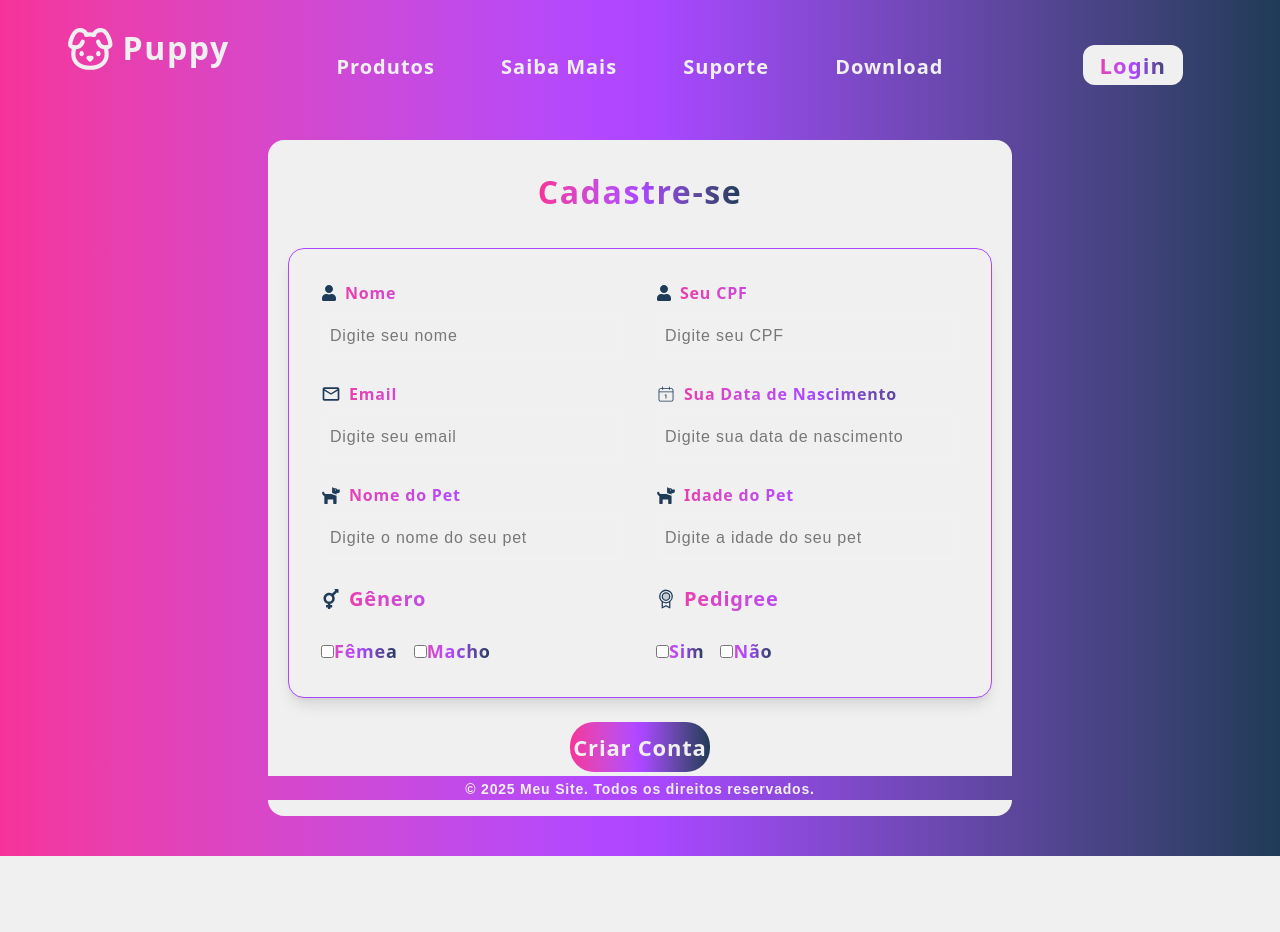
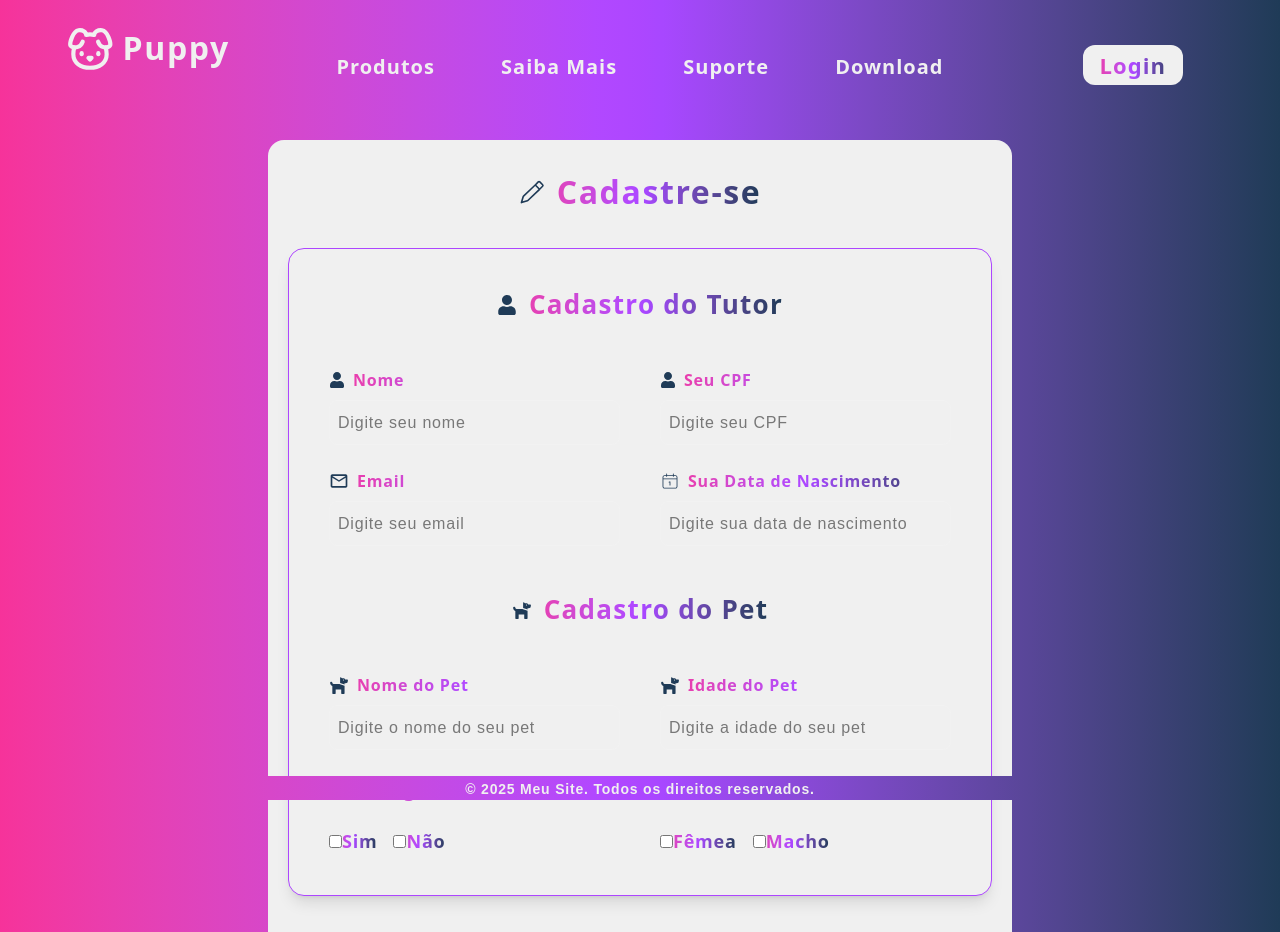
Before and after one commit to thalyssonmota/fiote, a Next.js app: page /register in a window 1280 px wide. Shown: the top 932 px of the page. Before the commit the page ends 856 px from the top, so only its background shows below. Built offline with nearby package versions, Linux system fonts and the light colour scheme.

Commit message:
pagina de cadastro

```diff
--- a/src/pages/index.jsx
+++ b/src/pages/index.jsx
@@ -8,8 +8,8 @@ export default function Home() {
         <div className="w-full flex flex-col gap-10 justify-center items-center">
           <h1 className="text-[55px] bg-gradient-to-r from-pink-500 via-purple-500 to-[#1f3b57] bg-clip-text text-transparent font-bold font-sans pb-6">ENCONTRE O PAR IDEAL PARA SEU DOGUINHO</h1>
           <button
-          onClick={() => window.location.href = "/register"}
-          className="bg-gradient-to-r from-pink-500 via-purple-500 to-[#1f3b57] text-[22px] font-bold text-[#f0f0f0] cursor-pointer px-1 py-1 rounded-3xl w-[160px] h-[60px] transition-all duration-300 hover:scale-120">
+            onClick={() => window.location.href = "/register"}
+            className="bg-gradient-to-r from-pink-500 via-purple-500 to-[#1f3b57] text-[22px] font-bold text-[#f0f0f0] cursor-pointer px-1 py-1 rounded-3xl w-[160px] h-[60px] transition-all duration-300 hover:scale-120">
             Criar Conta
           </button>
           <a className="text-[55px] bg-gradient-to-r from-pink-500 via-purple-500 to-[#1f3b57] bg-clip-text text-transparent font-bold font-sans cursor-pointer transition-all duration-300 hover:scale-120"
--- a/src/pages/login/index.jsx
+++ b/src/pages/login/index.jsx
@@ -13,27 +13,39 @@ import { FcGoogle } from "react-icons/fc";
 export default function Login() {
   return (
     <PageWrapper showButton={false}>
-      <div className="w-full h-full flex items-center justify-center mb-12">
-        <div className="w-[50%] h-full mt-16 flex flex-col items-center justify-center gap-10 bg-[#f0f0f0] py-10 px-30 rounded-2xl shadow-lg">
-          <h1 className="text-[36px] m-2 bg-gradient-to-r tracking-wider from-pink-500 via-purple-500 to-[#1f3b57] bg-clip-text text-transparent font-bold font-sans pb-6">Faça Login</h1>
+      <div className="w-full h-full flex items-center justify-center mb-12 tracking-wider">
+        <div className="w-[50%] h-full mt-16 flex flex-col items-center justify-center gap-8 bg-[#f0f0f0] py-10 px-30 rounded-2xl shadow-lg">
+          <h1 className="text-[36px] m-2 bg-gradient-to-r  from-pink-500 via-purple-500 to-[#1f3b57] bg-clip-text text-transparent font-bold font-sans">Faça Login</h1>
+
           <CustomInput
+          className="relative"
             icon={<FaUser size={16} color="#1f3b57" />}
             type="email"
             label="Usuário ou Email"
             placeholder="Digite seu email"
           />
+
           <CustomInput
             icon={<MdOutlineEmail size={20} color="#1f3b57" />}
             type="password"
             label="Senha"
             placeholder="Digite sua senha"
           />
+
           <div className="flex  gap-3 items-center">
             <h5 className="text-[16px] bg-gradient-to-r from-pink-500 via-purple-500 to-[#1f3b57] bg-clip-text text-transparent font-bold font-sans">Esqueceu sua senha?</h5>
             <button className="text-[#f0f0f0] text-[16px] bg-gradient-to-r from-pink-500 via-purple-500 to-[#1f3b57] w-auto p-1 rounded-full cursor-pointer tracking-wider transition-all duration-300 hover:scale-120">Clique aqui</button>
           </div>
 
-          <button className="flex items-center gap-3 text-[16px] bg-gradient-to-r from-pink-500 via-purple-500 bg-clip-text text-transparent tracking-wider font-bold font-sans to-[#1f3b57] w-auto rounded-full cursor-pointer transition-all duration-300 hover:scale-120"><FcGoogle size={26}/> Login com Google</button>
+          <div className="flex items-center gap-3">
+            <h4 className="text-[16px] bg-gradient-to-r from-pink-500 via-purple-500 to-[#1f3b57] bg-clip-text text-transparent font-bold font-sans">Não tem uma conta?</h4>
+            <button
+              onClick={() => window.location.href = "/register"}
+              className="text-[#f0f0f0] text-[16px] bg-gradient-to-r from-pink-500 via-purple-500 to-[#1f3b57] w-auto p-1 rounded-full cursor-pointer tracking-wider transition-all duration-300 hover:scale-120">Cadastre-se</button>
+          </div>
+
+
+          <button className="flex items-center gap-3 text-[16px] bg-gradient-to-r from-pink-500 via-purple-500 bg-clip-text text-transparent tracking-wider font-bold font-sans to-[#1f3b57] w-auto rounded-full cursor-pointer transition-all duration-300 hover:scale-120"><FcGoogle size={26} /> Login com Google</button>
 
           <button className=" flex items-center gap-3 text-[16px] bg-gradient-to-r from-pink-500 via-purple-500 to-[#1f3b57] bg-clip-text text-transparent tracking-wider font-bold font-sans w-auto cursor-pointer transition-all duration-300 hover:scale-120"><FaFacebookSquare size={26} color="#1877F2" /> Login com Facebook</button>
 
--- a/src/pages/register/index.jsx
+++ b/src/pages/register/index.jsx
@@ -7,6 +7,8 @@ import { FaDog } from "react-icons/fa";
 import { CiCalendarDate } from "react-icons/ci";
 import { FaTransgender } from "react-icons/fa";
 import { PiMedalDuotone } from "react-icons/pi";
+import { GoPencil } from "react-icons/go";
+
 
 
 export default function Register() {
@@ -14,21 +16,21 @@ export default function Register() {
     <PageWrapper>
       <div className="w-full h-auto flex items-center justify-center p-5 mb-5 tracking-wider">
         <div className="h-full w-[60%] p-5 flex flex-col justify-center rounded-2xl items-center bg-[#f0f0f0]">
-          <h1 className=" text-[32px] m-2 bg-gradient-to-r tracking-wider from-pink-500 via-purple-500 to-[#1f3b57] bg-clip-text text-transparent font-bold font-sans pb-6">Cadastre-se</h1>
+          <h1 className=" text-[32px] m-2 flex gap-3 items-center bg-gradient-to-r tracking-wider from-pink-500 via-purple-500 to-[#1f3b57] bg-clip-text text-transparent font-bold font-sans pb-6"> <GoPencil size={26} color="#1f3b57" /> Cadastre-se</h1>
 
           <form
-            className="w-full h-[auto] flex gap-4 bg-[#F0F0F0] rounded-2xl p-6 border-1 border-purple-500 shadow-lg"
+            className="w-full h-auto flex items-center flex-col gap-4 bg-[#F0F0F0] rounded-2xl p-6 border-1 border-purple-500 shadow-lg"
           >
-            {/* formulario lado esquerdo */}
-            <div className="w-[50%] h-auto flex flex-col p-2 gap-6">
+            <h2 className=" text-[26px] flex items-center gap-3 m-3 bg-gradient-to-r tracking-wider from-pink-500 via-purple-500 to-[#1f3b57] bg-clip-text text-transparent font-bold font-sans"><FaUser size={20} color="#1f3b57" /> Cadastro do Tutor</h2>
 
+            <div className="w-full h-auto flex  p-2 gap-6">
+              <div className="w-[50%] flex flex-col p-2 gap-6">
                 <CustomInput
                   icon={<FaUser size={16} color="#1f3b57" />}
                   type="text"
                   label="Nome"
                   placeholder="Digite seu nome"
                 />
-
                 <CustomInput
                   icon={<MdOutlineEmail size={20} color="#1f3b57" />}
                   type="email"
@@ -36,11 +38,72 @@ export default function Register() {
                   placeholder="Digite seu email"
                 />
 
+              </div>
+
+              <div className="w-[50%] flex flex-col p-2 gap-6">
+
+                <CustomInput
+                  icon={<FaUser size={16} color="#1f3b57" />}
+                  type="number"
+                  label="Seu CPF"
+                  placeholder="Digite seu CPF"
+                />
+
+                <CustomInput
+                  icon={<CiCalendarDate size={20} color="#1f3b57" />}
+                  type="number"
+                  label="Sua Data de Nascimento"
+                  placeholder="Digite sua data de nascimento"
+                />
+              </div>
+
+
+
+
+            </div>
+
+        <h2 className=" text-[26px] flex items-center gap-3 m-3 bg-gradient-to-r tracking-wider from-pink-500 via-purple-500 to-[#1f3b57] bg-clip-text text-transparent font-bold font-sans"><FaDog size={20} color="#1f3b57" /> Cadastro do Pet</h2>
+
+            <div className="w-full flex p-2 gap-6">
+
+              <div className="w-[50%] flex flex-col p-2 gap-6">
                 <CustomInput
                   icon={<FaDog size={20} color="#1f3b57" />}
                   type="text"
                   label="Nome do Pet"
                   placeholder="Digite o nome do seu pet" />
+
+
+                <h4 className="bg-gradient-to-r flex items-center gap-2 from-pink-500 via-purple-500 to-[#1f3b57] bg-clip-text text-transparent font-bold font-sans text-[20px]">
+                  <PiMedalDuotone size={20} color="#1f3b57" />
+                  Pedigree</h4>
+                <div className=" flex gap-4 ">
+                  <label
+                    className="bg-gradient-to-r from-pink-500 via-purple-500 to-[#1f3b57] bg-clip-text text-transparent font-bold font-sans text-[18px]">
+                    <input
+                      className=""
+                      type="checkbox" />
+                    Sim
+                  </label>
+                  <label
+                    className="bg-gradient-to-r from-pink-500 via-purple-500 to-[#1f3b57] bg-clip-text text-transparent font-bold font-sans text-[18px]">
+                    <input
+                      className=""
+                      type="checkbox" />
+                    Não
+                  </label>
+
+                </div>
+              </div>
+
+              <div className="w-[50%] flex flex-col p-2 gap-6">
+
+                <CustomInput
+                  icon={<FaDog size={20} color="#1f3b57" />}
+                  type="number"
+                  label="Idade do Pet"
+                  placeholder="Digite a idade do seu pet"
+                />
 
                 <h4 className="flex items-center gap-2 bg-gradient-to-r from-pink-500 via-purple-500 to-[#1f3b57] bg-clip-text text-transparent font-bold font-sans text-[20px]">
                   <FaTransgender size={20} color="#1f3b57" />
@@ -60,63 +123,19 @@ export default function Register() {
                       type="checkbox" />
                     Macho
                   </label>
+                </div>
+              </div>
+            </div>
+          </form>
+
+          <button className="bg-gradient-to-r from-pink-500 via-purple-500 to-[#1f3b57] bg-clip-text text-transparent font-bold font-sans text-[26px] cursor-pointer my-6 rounded-3xl w-auto h-[50px] transition-all duration-300 hover:scale-110">
+            Criar Conta
+          </button>
 
         </div>
 
 
-
       </div>
-
-            {/* formulario lado direito */}
-            <div className="w-[50%] flex flex-col p-2 gap-6">
-              <CustomInput
-                icon={<FaUser size={16} color="#1f3b57" />}
-                type="number"
-                label="Seu CPF"
-                placeholder="Digite seu CPF"
-              />
-              <CustomInput
-                icon={<CiCalendarDate size={20} color="#1f3b57" />}
-                type="number"
-                label="Sua Data de Nascimento"
-                placeholder="Digite sua data de nascimento"
-              />
-              <CustomInput
-                icon={<FaDog size={20} color="#1f3b57" />}
-                type="number"
-                label="Idade do Pet"
-                placeholder="Digite a idade do seu pet"
-              />
-
-              <h4 className="bg-gradient-to-r flex items-center gap-2 from-pink-500 via-purple-500 to-[#1f3b57] bg-clip-text text-transparent font-bold font-sans text-[20px]">
-                <PiMedalDuotone size={20} color="#1f3b57" />
-                Pedigree</h4>
-              <div className=" flex gap-4 ">
-                <label
-                  className="bg-gradient-to-r from-pink-500 via-purple-500 to-[#1f3b57] bg-clip-text text-transparent font-bold font-sans text-[18px]">
-                  <input
-                    className=""
-                    type="checkbox" />
-                  Sim
-                </label>
-                <label
-                  className="bg-gradient-to-r from-pink-500 via-purple-500 to-[#1f3b57] bg-clip-text text-transparent font-bold font-sans text-[18px]">
-                  <input
-                    className=""
-                    type="checkbox" />
-                  Não
-                </label>
-              </div>
-
-            </div>
-
-          </form>
-
-          <button className="bg-gradient-to-r from-pink-500 via-purple-500 to-[#1f3b57] text-[#f0f0f0]  font-bold font-sans text-[22px] cursor-pointer my-6 rounded-3xl w-[140px] h-[50px] transition-all duration-300 hover:scale-110">
-            Criar Conta
-          </button>
-        </div>
-      </div >
     </PageWrapper >
   )
 }
```
Lines whose indentation alone changed are shown as unchanged.
